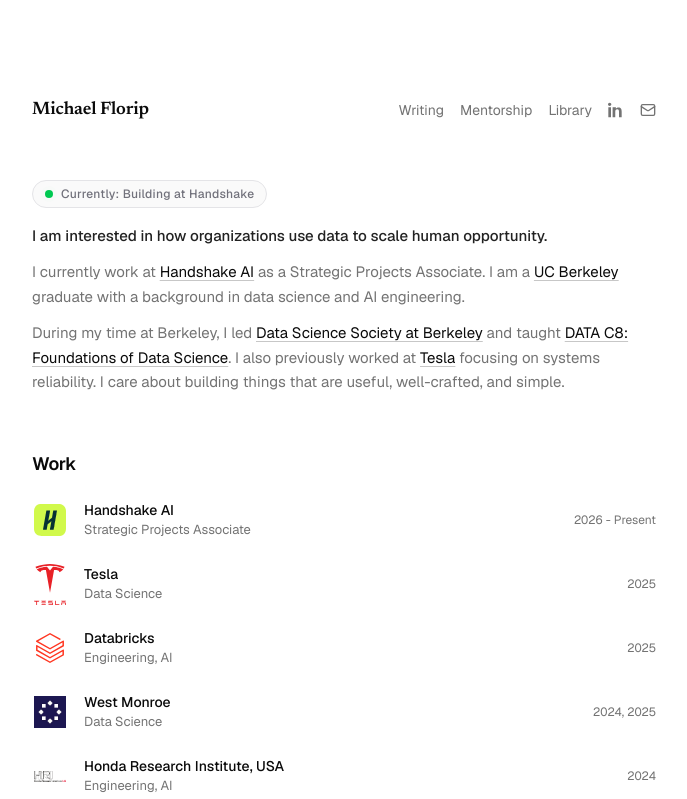
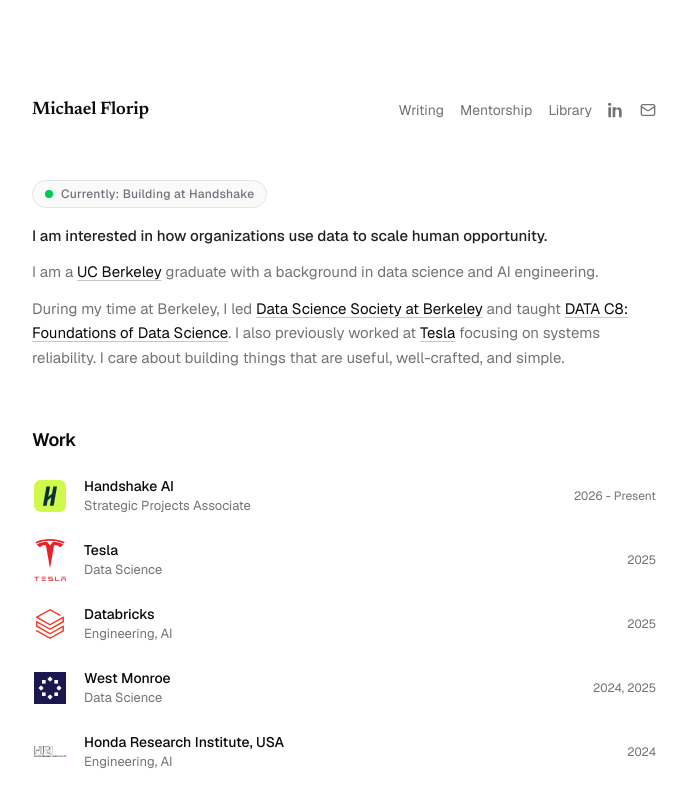
Before and after one commit to michaelflorip/michaelflorip.github.io, a Next.js app: page / in a window 1280 px wide. Shown: the top 799 px of the page, without its empty margins (296-983 px from the left). Built offline with nearby package versions, Linux system fonts and the light colour scheme.

Commit message:
remove current work line

```diff
--- a/src/components/sections/hero.tsx
+++ b/src/components/sections/hero.tsx
@@ -2,6 +2,13 @@
 
 import Link from "next/link";
 import { motion } from "framer-motion";
+
+// Draft copy kept in-file (not rendered). Paste back into JSX when you want it live again.
+// eslint-disable-next-line @typescript-eslint/no-unused-vars
+const _HERO_DRAFT_HANDSHAKE_BLURB = `
+I currently work at Handshake AI (https://joinhandshake.com/blog/our-team/introducing-handshake-ai/)
+as a Strategic Projects Associate.
+`.trim();
 
 const fadeUp = {
   hidden: { opacity: 0, y: 20 },
@@ -36,16 +43,7 @@
           I am interested in how organizations use data to scale human opportunity.
         </p>
         <p>
-        I currently
-          work at{" "}
-          <Link
-            href="https://joinhandshake.com/blog/our-team/introducing-handshake-ai/"
-            target="_blank"
-            className="text-foreground underline decoration-muted-foreground/40 underline-offset-[3px] transition-colors hover:decoration-foreground"
-          >
-            Handshake AI
-          </Link>{" "}
-          as a Strategic Projects Associate. I am a{" "}
+          I am a{" "}
           <Link
             href="https://berkeley.edu"
             target="_blank"
@@ -56,7 +54,7 @@
           {" "}graduate with a background in data science and AI engineering.
         </p>
         <p>
-        During my time at Berkeley, I led{" "}
+          During my time at Berkeley, I led{" "}
           <Link
             href="https://www.dssberkeley.org/"
             target="_blank"
```
